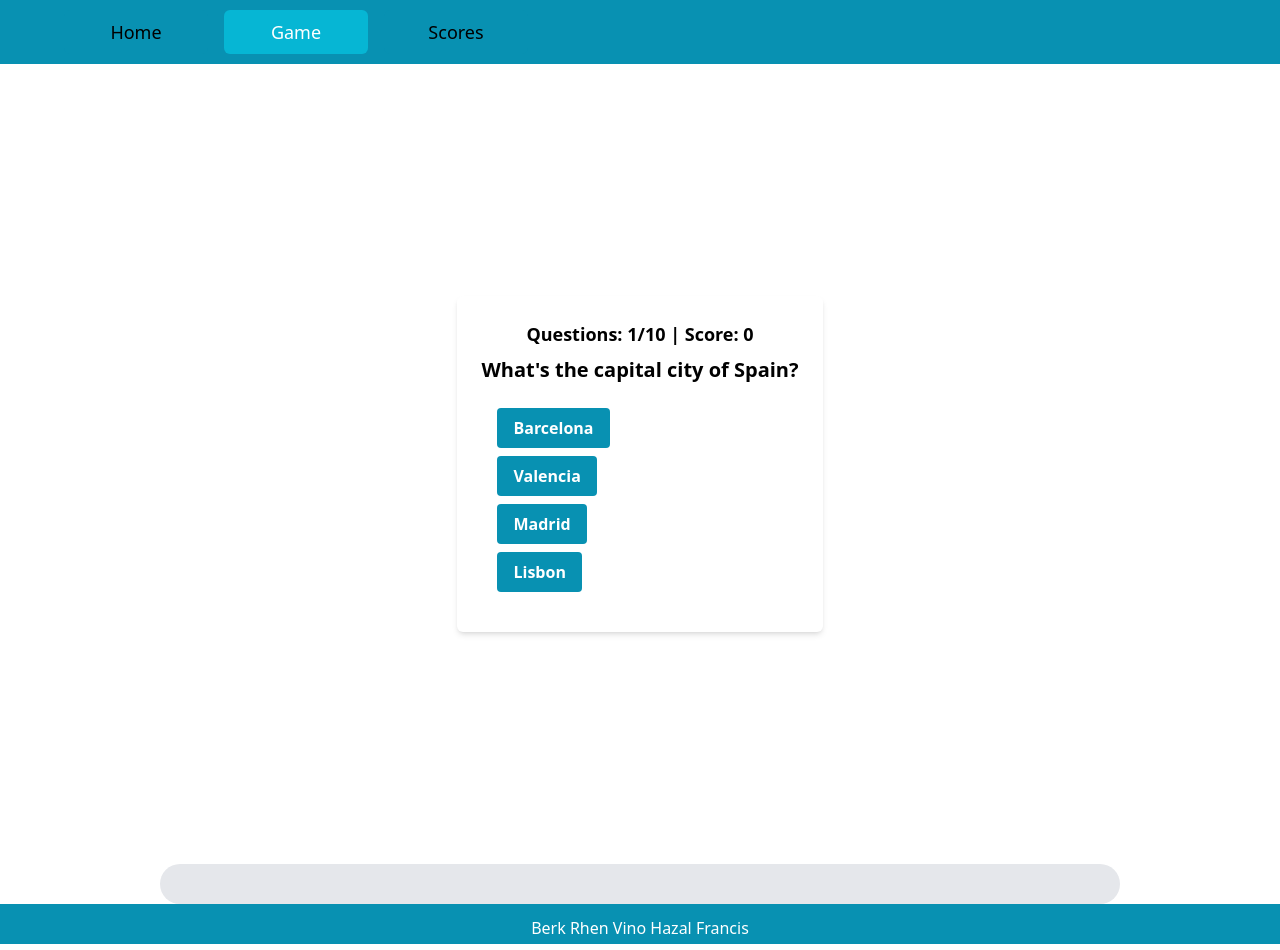
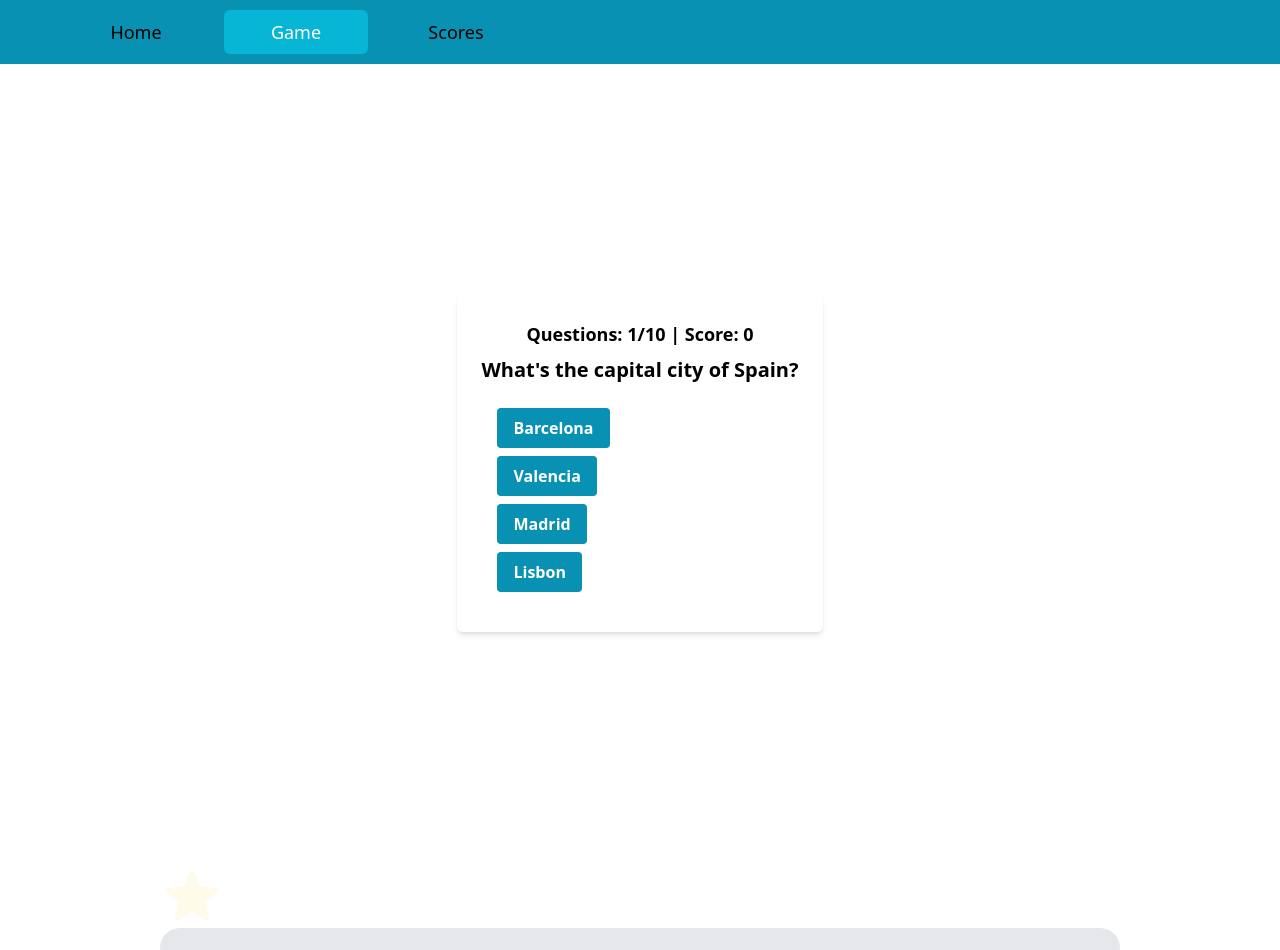
Before and after one commit to mdtoy-dev/Edicatation, a React app: page /game in a window 1280 px wide. Shown: the top 950 px of the page. Built offline with nearby package versions, Linux system fonts and the light colour scheme; the HTML template or start-up script is replaced by a standard one.

Commit message:
Star added to the progress bar, just for an idea, we can change to something else

```diff
--- a/src/components/progressBar.jsx
+++ b/src/components/progressBar.jsx
@@ -1,15 +1,45 @@
-import React from 'react';
+import React, { useState, useEffect } from 'react';
+import StarIcon from '@heroicons/react/16/solid/StarIcon'
 
 function ProgressBar({ scoreCount }) {
-
+// setting the progress bar percentage to scoreCount
   const progressPercentage = (scoreCount / 10) * 100;
 
+//useState and useEffect hooks to change the colour and size of the star
+  const [starClass, setStarClass] = useState(() => getStarClass(scoreCount));
+
+
+//condition deciding the class properties of the star
+  function getStarClass(scoreCount) {
+    if (scoreCount === 1 || scoreCount === 2 ||scoreCount === 3 ) {
+      return "h-16 w-16 fill-current text-amber-200";
+    } else if (scoreCount === 4 || scoreCount === 5 || scoreCount === 6) {
+      return " h-16 w-16 fill-current text-amber-300";
+    } else if (scoreCount === 7 || scoreCount === 8 || scoreCount === 9) {
+      return "h-16 w-16 fill-current text-amber-400";
+    } else if (scoreCount === 10) {
+      return "h-16 w-16 fill-current text-amber-500";
+    } else {
+      return "h-16 w-16 fill-current text-amber-50";
+    }
+  }
+
+  useEffect(() => {
+    setStarClass(getStarClass(scoreCount));
+  }, [scoreCount]);
+
+
   return (
+    <div>
+      <div className="w-9/12 m-auto">
+      <StarIcon className={starClass}  style={{ marginLeft:  `${progressPercentage}%` }}/>
+      </div>
     <div className="mt-0 self-start justify-self-center place-self-center m-auto w-9/12 bg-gray-200 rounded-full h-10 dark:bg-gray-700">
       <div
-        className="bg-green-400 rounded-full h-full"
+        className="progress bg-green-400 rounded-full h-full"
         style={{ width: `${progressPercentage}%` }}
       />
+    </div>
     </div>
   );
 }
--- a/src/pages/Game.jsx
+++ b/src/pages/Game.jsx
@@ -61,7 +61,7 @@ function Game() {
   return (
     <>
     <div>
-      <div className="flex flex-col items-center justify-center h-screen">
+      <div className="flex flex-row items-center justify-center h-screen">
         <section className="max-w-lg bg-white shadow-md rounded-md p-6">
           <div className="text-center font-bold text-lg mb-2">
             Questions: {currentQuestionIndex + 1}/{questions.length} | Score:{" "}
```
